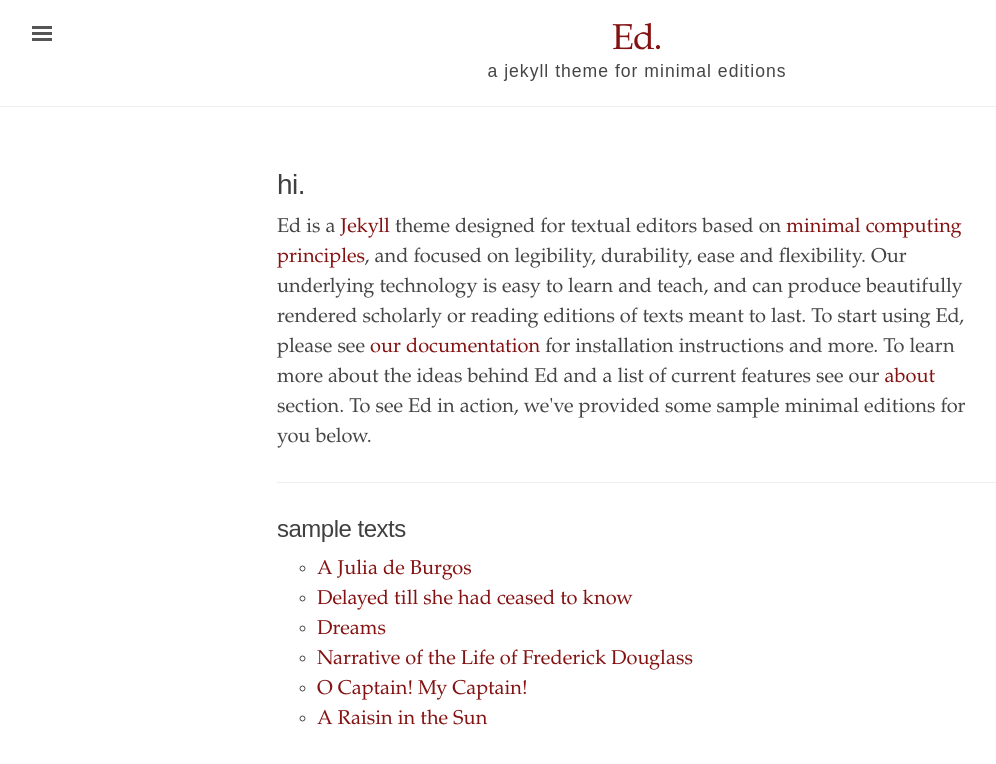
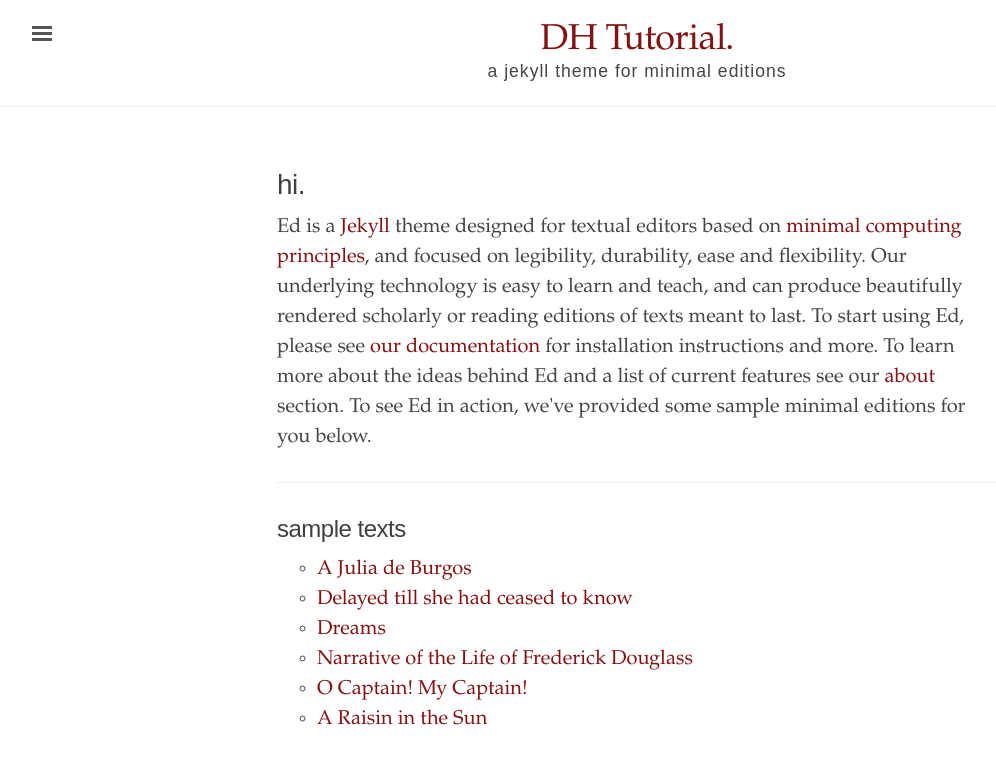
Before and after one commit to som690/dh-exercise, a Jekyll site: the page built from index.html, in a window 1280 px wide. Shown: the top 764 px of the page, without its empty margins (3-999 px from the left). Built offline with Jekyll 4.4.1, drawn with Linux system fonts in a browser that asks for light colours.

Commit message:
Changed Title and Baseurl

```diff
--- a/_config.yml
+++ b/_config.yml
@@ -1,11 +1,11 @@
 # Built with Jekyll 3.6.0
 
 # Setup
-title:               Ed.
+title:               DH Tutorial.
 tagline:             'a jekyll theme for minimal editions'
 description:         'Ed is a Jekyll theme designed for textual editors based on minimal computing principles, and focused on legibility and flexibility.'
 url:                 'http://minicomp.github.io'
-baseurl:             '/ed'
+baseurl:             '/dh-exercise'
 
 # About/contact
 author:
```
